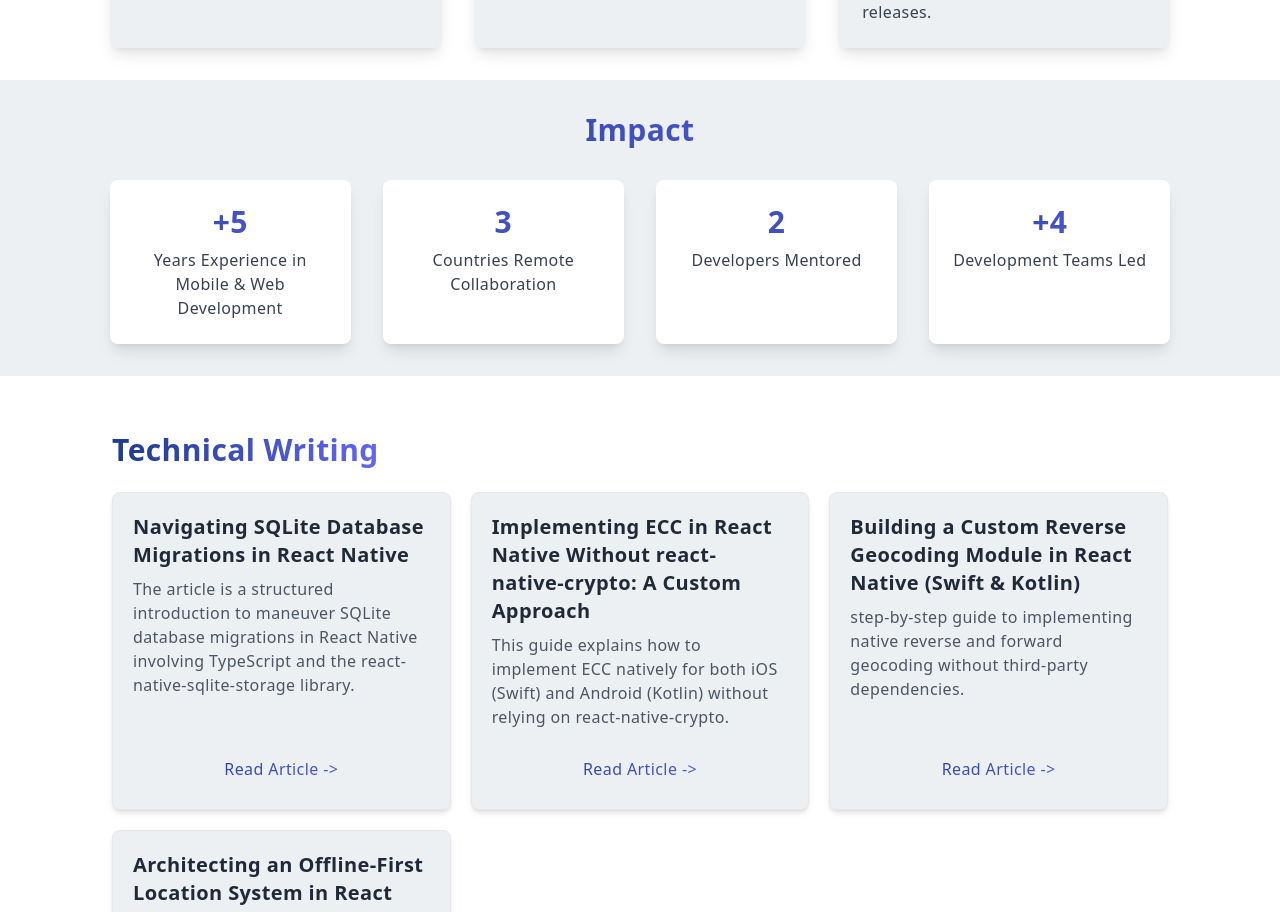
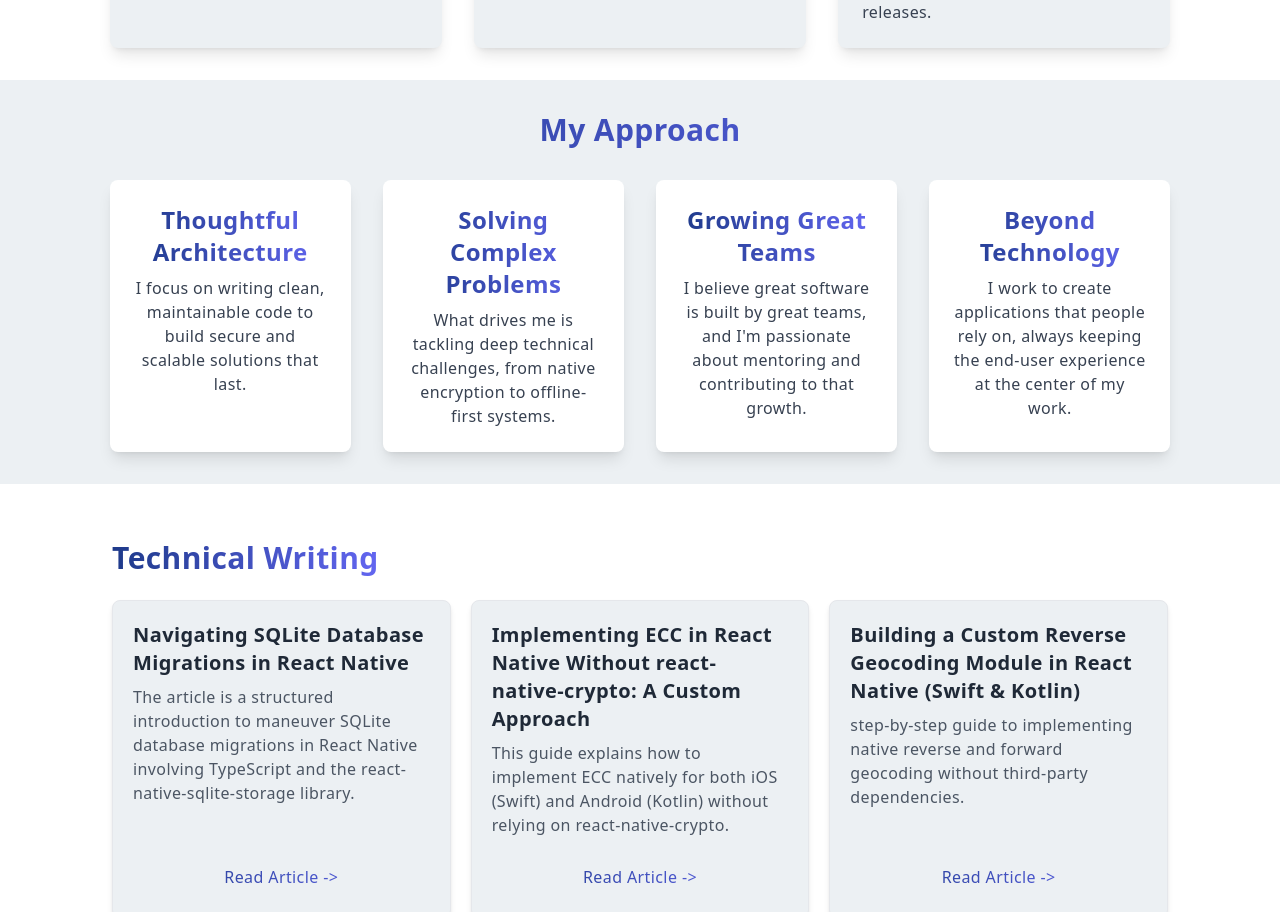
Before and after one commit to Hamza405/Portfolio, a Next.js app: page / in a window 1280 px wide. Shown: the part 2429-3341 px from the top of the page. Built offline with nearby package versions, Linux system fonts and the light colour scheme; no server answers; the database is empty.

Commit message:
Modify:Impact->Approch

```diff
--- a/src/components/Impact/Impact.tsx
+++ b/src/components/Impact/Impact.tsx
@@ -3,20 +3,24 @@ import ImpactCard from "./ImpactCard";
 
 const impactData = [
   {
-    value: "+5",
-    label: "Years Experience in Mobile & Web Development",
+    value: "Thoughtful Architecture",
+    label:
+      "I focus on writing clean, maintainable code to build secure and scalable solutions that last.",
   },
   {
-    value: "3",
-    label: "Countries Remote Collaboration",
+    value: "Solving Complex Problems",
+    label:
+      "What drives me is tackling deep technical challenges, from native encryption to offline-first systems.",
   },
   {
-    value: "2",
-    label: "Developers Mentored",
+    value: "Growing Great Teams",
+    label:
+      "I believe great software is built by great teams, and I'm passionate about mentoring and contributing to that growth.",
   },
   {
-    value: "+4",
-    label: "Development Teams Led",
+    value: "Beyond Technology",
+    label:
+      "I work to create applications that people rely on, always keeping the end-user experience at the center of my work.",
   },
 ];
 
@@ -24,7 +28,9 @@ const Impact: React.FC = () => {
   return (
     <div className="bg-[#ecf0f3] py-8 px-4">
       <div className="max-w-[85%] mx-auto flex flex-col justify-center">
-        <h2 className="text-gradient inline-block text-center mb-8 ">Impact</h2>
+        <h2 className="text-gradient inline-block text-center mb-8 ">
+          My Approach
+        </h2>
         <div className="flex justify-center">
           <div className="grid grid-cols-2 md:grid-cols-3 lg:grid-cols-4 gap-8 text-center">
             {impactData.map((item, index) => (
--- a/src/components/Impact/ImpactCard.tsx
+++ b/src/components/Impact/ImpactCard.tsx
@@ -8,7 +8,7 @@ type ImpactCardProps = {
 const ImpactCard: React.FC<ImpactCardProps> = ({ value, label }) => {
   return (
     <div className="p-6 bg-white rounded-lg shadow-lg max-w-[200px] md:max-w-[250px]">
-      <p className="text-3xl font-bold text-gradient">{value}</p>
+      <p className="text-2xl font-bold text-gradient">{value}</p>
       <p className="text-gray-700 mt-2">{label}</p>
     </div>
   );
```
